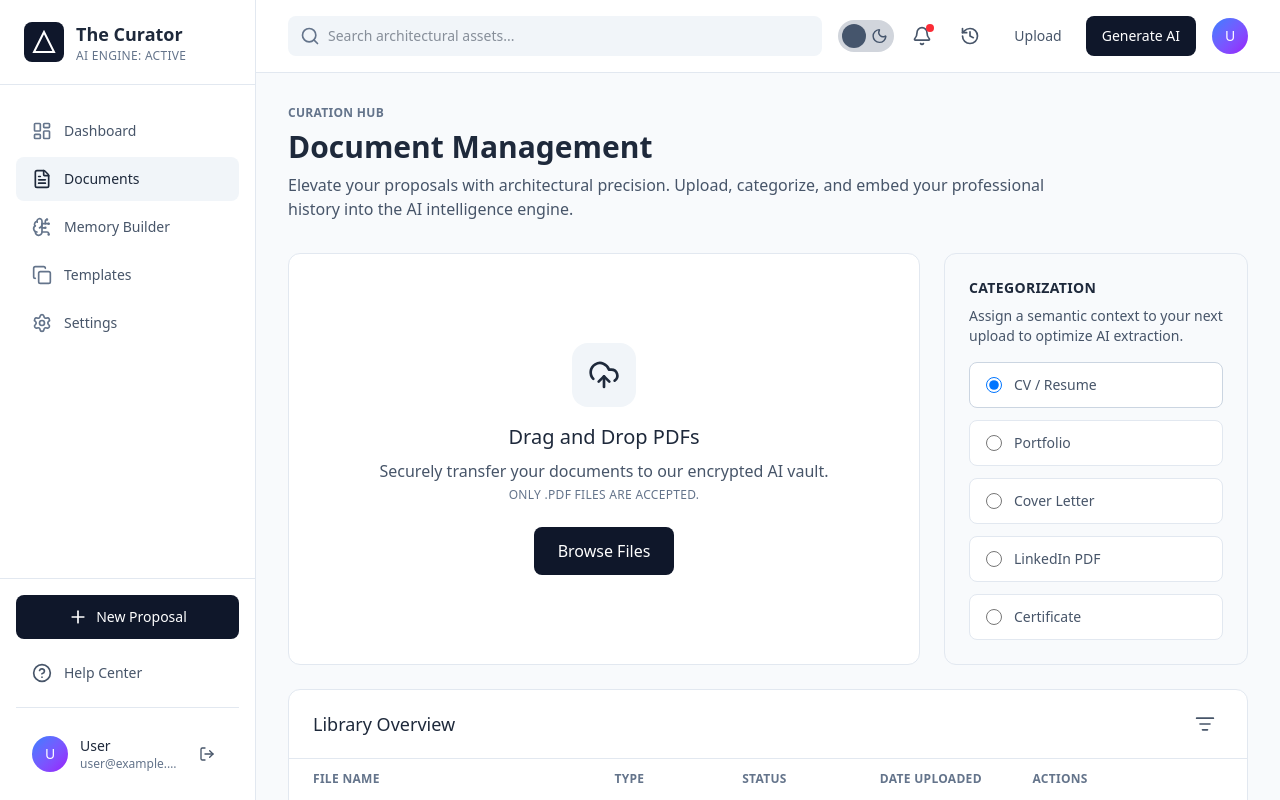
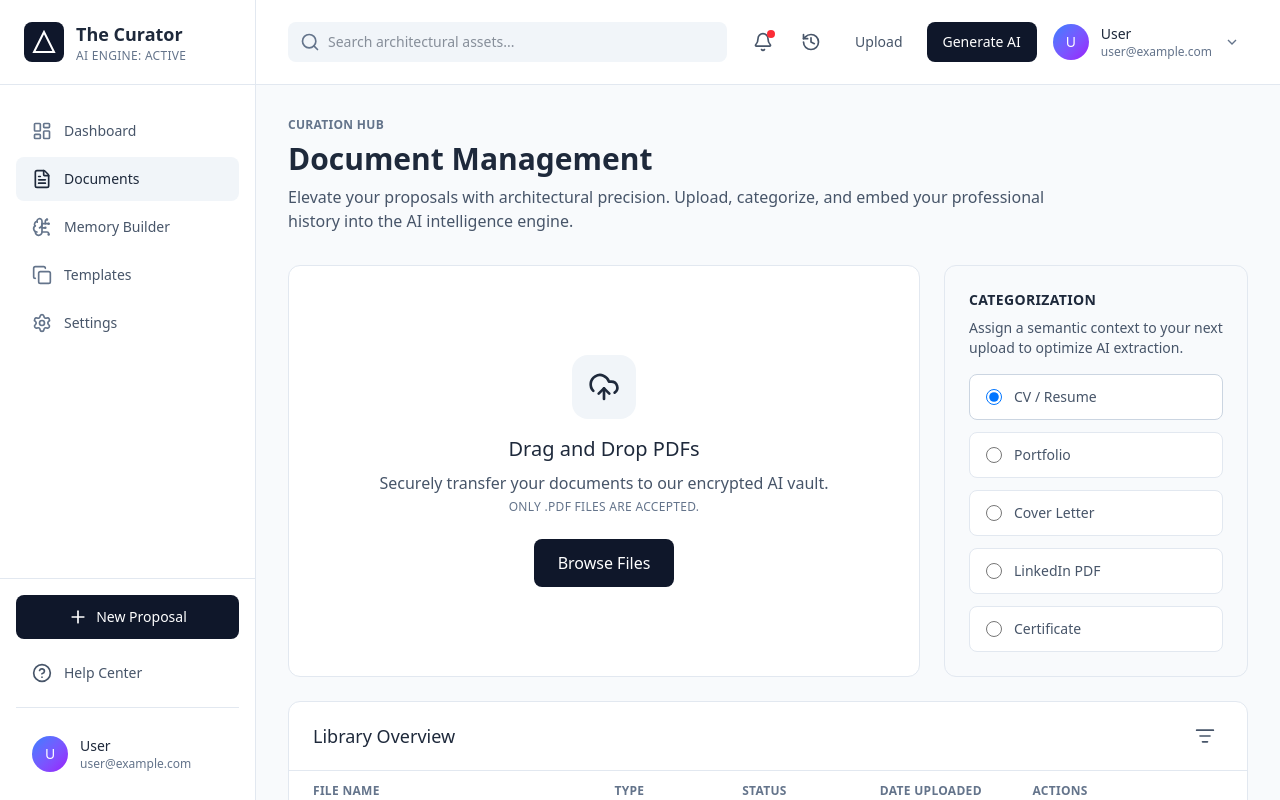
Before and after one commit to ShamuoonHaider/proposal-ai, a React (Vite) app: page /documents in a window 1280 px wide. Built offline with nearby package versions, Linux system fonts and the light colour scheme.

Commit message:
created a dropdown for profile section

```diff
--- a/src/components/DashboardLayout.tsx
+++ b/src/components/DashboardLayout.tsx
@@ -12,11 +12,10 @@ import {
   Bell,
   History,
   Menu,
-  LogOut,
 } from "lucide-react";
 import { Link, useLocation, useNavigate } from "react-router-dom";
 import { useEffect } from "react";
-import { ToggleThemeBtn } from "./ToggleThemeBtn";
+import { ProfileDropdown } from "./ProfileDropdown";
 
 const navigation = [
   { name: "Dashboard", href: "/dashboard", icon: LayoutDashboard },
@@ -209,19 +208,6 @@ export default function DashboardLayout({
                     {user?.email || "user@example.com"}
                   </p>
                 </div>
-                <button
-                  onClick={handleLogout}
-                  className="p-2 rounded-lg transition-colors"
-                  style={{ color: "var(--text-secondary)" }}
-                  onMouseEnter={(e) =>
-                    (e.currentTarget.style.backgroundColor = "var(--bg-item)")
-                  }
-                  onMouseLeave={(e) =>
-                    (e.currentTarget.style.backgroundColor = "transparent")
-                  }
-                >
-                  <LogOut className="w-4 h-4" />
-                </button>
               </div>
             </div>
           </div>
@@ -259,8 +245,6 @@ export default function DashboardLayout({
             </div>
 
             <div className="flex items-center gap-2">
-              <ToggleThemeBtn />
-
               <button
                 className="relative p-2.5 rounded-lg transition-colors"
                 style={{ color: "var(--text-secondary)" }}
@@ -318,9 +302,7 @@ export default function DashboardLayout({
                 Generate AI
               </button>
 
-              <button className="ml-2 w-9 h-9 rounded-full bg-gradient-to-br from-blue-500 to-purple-600 flex items-center justify-center text-white text-sm font-medium">
-                {user?.name?.charAt(0) || "U"}
-              </button>
+              <ProfileDropdown />
 
               <button
                 onClick={() => setSidebarOpen(true)}
--- /dev/null
+++ b/src/components/ProfileDropdown.tsx
@@ -0,0 +1,181 @@
+import { useRef, useState } from "react";
+import { useUIStore } from "../store/uiStore";
+import { useAuthStore } from "../store/authStore";
+import { User, Settings, LogOut, Moon, Sun } from "lucide-react";
+import { useNavigate } from "react-router-dom";
+
+export const ProfileDropdown = () => {
+  const [isOpen, setIsOpen] = useState(false);
+  const { theme, toggleTheme } = useUIStore();
+  const { user, logout } = useAuthStore();
+  const navigate = useNavigate();
+  const dropdownRef = useRef<HTMLDivElement>(null);
+
+  const handleLogout = () => {
+    logout();
+    navigate("/signin");
+  };
+
+  return (
+    <div className="relative" ref={dropdownRef}>
+      {/* Profile trigger */}
+      <button
+        onClick={() => setIsOpen(!isOpen)}
+        className="flex items-center gap-3 p-2 rounded-lg hover:bg-(var(--bg-item)) transition-colors"
+      >
+        <div className="w-9 h-9 rounded-full bg-linear-to-br from-blue-500 to-purple-600 flex items-center justify-center text-white text-sm font-medium">
+          {user?.name?.charAt(0) || "U"}
+        </div>
+        <div className="text-left hidden md:block">
+          <p
+            className="text-sm font-medium"
+            style={{ color: "var(--text-primary)" }}
+          >
+            {user?.name || "User"}
+          </p>
+          <p className="text-xs" style={{ color: "var(--text-muted)" }}>
+            {user?.email || "user@example.com"}
+          </p>
+        </div>
+        <svg
+          className={`w-4 h-4 transition-transform ${isOpen ? "rotate-180" : ""}`}
+          style={{ color: "var(--text-muted)" }}
+          viewBox="0 0 24 24"
+          fill="none"
+          stroke="currentColor"
+          strokeWidth="2"
+        >
+          <path d="M6 9l6 6 6-6" />
+        </svg>
+      </button>
+
+      {/* Dropdown menu */}
+      {isOpen && (
+        <>
+          <div
+            className="fixed inset-0 z-40"
+            onClick={() => setIsOpen(false)}
+          />
+          <div
+            className="absolute right-0 mt-2 w-72 rounded-xl border shadow-lg z-50 overflow-hidden"
+            style={{
+              backgroundColor: "var(--bg-primary)",
+              borderColor: "var(--border-primary)",
+            }}
+          >
+            {/* User info header */}
+            <div
+              className="px-4 py-3 border-b"
+              style={{ borderColor: "var(--border-primary)" }}
+            >
+              <div className="flex items-center gap-3 mb-2">
+                <div className="w-10 h-10 rounded-full bg-linear-to-br from-blue-500 to-purple-600 flex items-center justify-center text-white text-sm font-medium">
+                  {user?.name?.charAt(0) || "U"}
+                </div>
+                <div className="flex-1">
+                  <p
+                    className="text-sm font-medium"
+                    style={{ color: "var(--text-primary)" }}
+                  >
+                    {user?.name || "User"}
+                  </p>
+                  <p className="text-xs" style={{ color: "var(--text-muted)" }}>
+                    {user?.email || "user@example.com"}
+                  </p>
+                </div>
+              </div>
+
+              {/* Theme toggle */}
+              <div className="flex items-center justify-between mt-3">
+                <div className="flex items-center gap-2">
+                  {theme === "dark" ? (
+                    <Moon
+                      className="w-4 h-4"
+                      style={{ color: "var(--text-muted)" }}
+                    />
+                  ) : (
+                    <Sun
+                      className="w-4 h-4"
+                      style={{ color: "var(--text-muted)" }}
+                    />
+                  )}
+                  <span
+                    className="text-sm"
+                    style={{ color: "var(--text-secondary)" }}
+                  >
+                    {theme === "dark" ? "Dark" : "Light"} Mode
+                  </span>
+                </div>
+                <button
+                  onClick={toggleTheme}
+                  className={`w-12 h-6 rounded-full p-1 relative transition-colors ${
+                    theme === "dark" ? "bg-gray-700" : "bg-gray-300"
+                  }`}
+                >
+                  <div
+                    className={`w-4 h-4 rounded-full transition-transform ${
+                      theme === "dark"
+                        ? "bg-indigo-100 translate-x-6"
+                        : "bg-slate-600 translate-x-0"
+                    }`}
+                  />
+                </button>
+              </div>
+            </div>
+
+            {/* Menu items */}
+            <div className="py-2">
+              <button
+                className="w-full flex items-center gap-3 px-4 py-2.5 text-sm transition-colors"
+                style={{ color: "var(--text-secondary)" }}
+                onMouseEnter={(e) =>
+                  (e.currentTarget.style.backgroundColor = "var(--bg-item)")
+                }
+                onMouseLeave={(e) =>
+                  (e.currentTarget.style.backgroundColor = "transparent")
+                }
+              >
+                <User className="w-4 h-4" />
+                Profile
+              </button>
+              <button
+                className="w-full flex items-center gap-3 px-4 py-2.5 text-sm transition-colors"
+                style={{ color: "var(--text-secondary)" }}
+                onMouseEnter={(e) =>
+                  (e.currentTarget.style.backgroundColor = "var(--bg-item)")
+                }
+                onMouseLeave={(e) =>
+                  (e.currentTarget.style.backgroundColor = "transparent")
+                }
+              >
+                <Settings className="w-4 h-4" />
+                Settings
+              </button>
+            </div>
+
+            {/* Logout */}
+            <div
+              className="py-2 border-t"
+              style={{ borderColor: "var(--border-primary)" }}
+            >
+              <button
+                onClick={handleLogout}
+                className="w-full flex items-center gap-3 px-4 py-2.5 text-sm transition-colors"
+                style={{ color: "#ef4444" }}
+                onMouseEnter={(e) =>
+                  (e.currentTarget.style.backgroundColor = "var(--bg-item)")
+                }
+                onMouseLeave={(e) =>
+                  (e.currentTarget.style.backgroundColor = "transparent")
+                }
+              >
+                <LogOut className="w-4 h-4" />
+                Log out
+              </button>
+            </div>
+          </div>
+        </>
+      )}
+    </div>
+  );
+};
```
